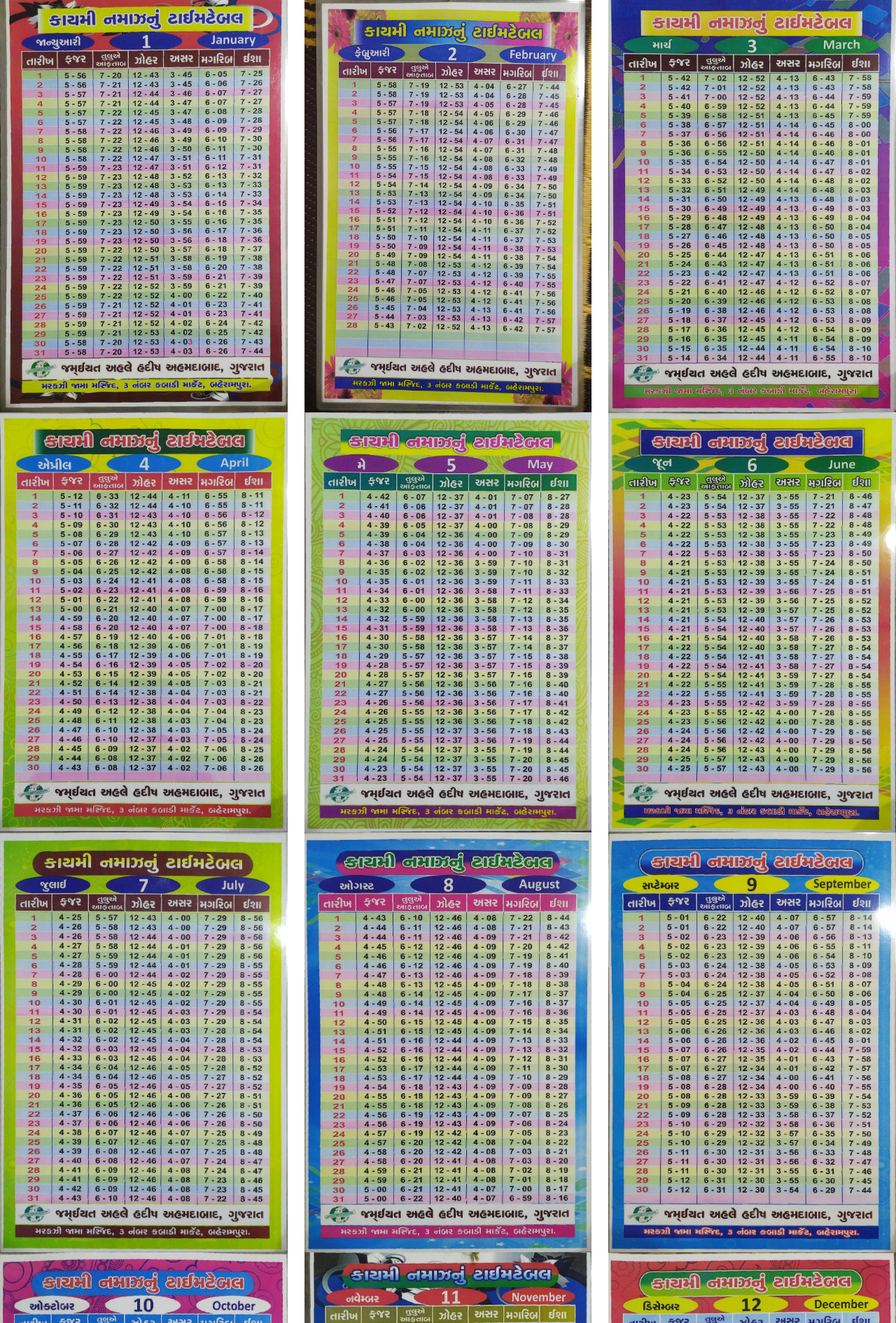
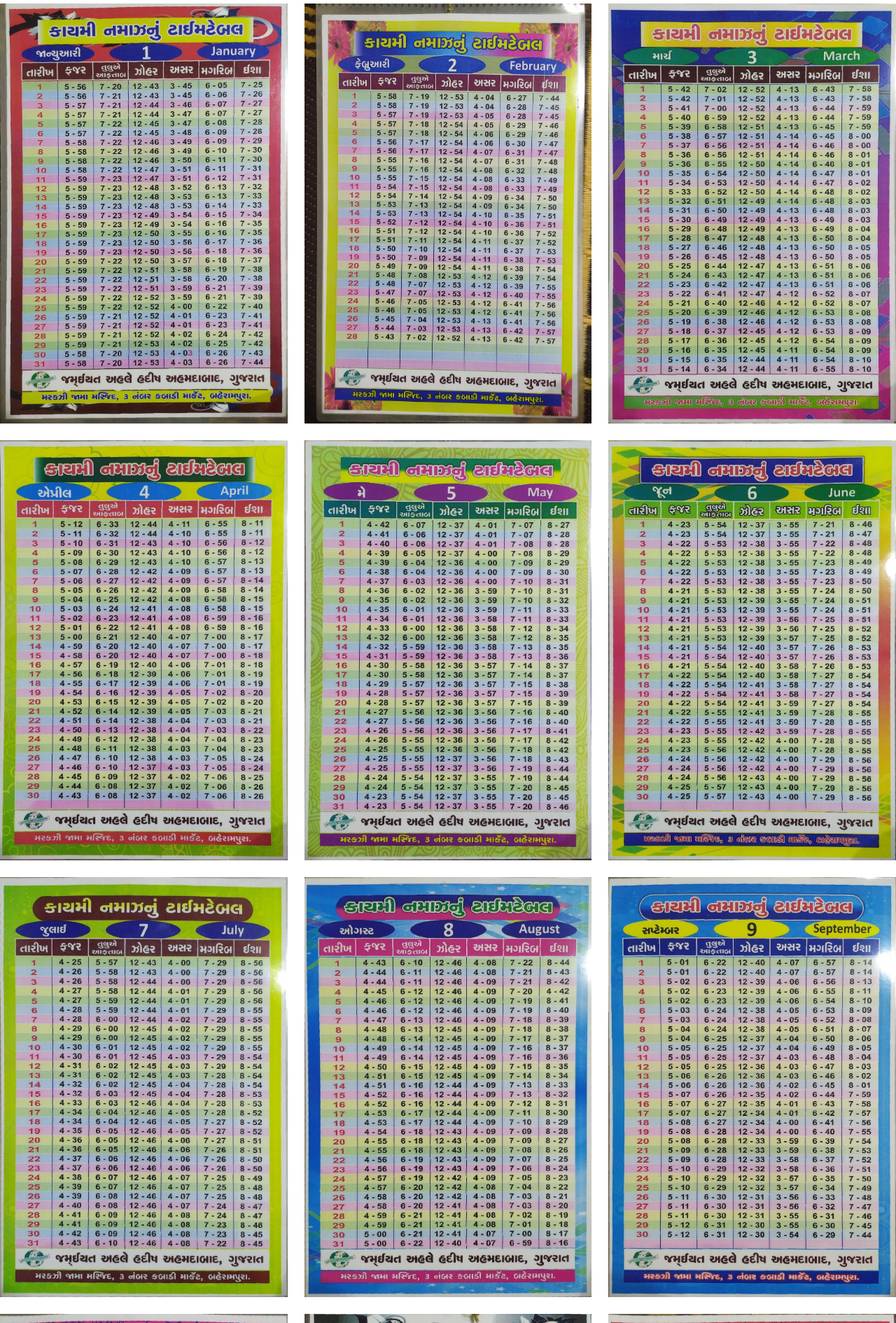
Before and after one commit to osamaSStech/osamaSStech.github.io, a plain HTML site: page jantari/index.html in a window 1280 px wide. Shown: the part 67-1957 px from the top of the page at 70% size. Drawn offline with nearby package versions, Linux system fonts and the light colour scheme.

Commit message:
Fixed some styling

```diff
--- a/jantari/index.html
+++ b/jantari/index.html
@@ -14,7 +14,7 @@
 
 <body>
    <h1>Timetable</h1>
-   <div class="row">
+   <div class="row my-4">
       <div class="col-md-4">
          <img class="d-block w-100" src="images/january.png" alt="First slide" height="600px" width="200px">
       </div>
@@ -25,7 +25,7 @@
          <img class="d-block w-100" src="images/march.png" alt="First slide" height="600px" width="200px">
       </div>
    </div>
-   <div class="row">
+   <div class="row my-4">
       <div class="col-md-4">
          <img class="d-block w-100" src="images/april.png" alt="First slide" height="600px" width="200px">
       </div>
@@ -36,7 +36,7 @@
          <img class="d-block w-100" src="images/june.png" alt="First slide" height="600px" width="200px">
       </div>
    </div>
-   <div class="row">
+   <div class="row my-4">
       <div class="col-md-4">
          <img class="d-block w-100" src="images/july.png" alt="First slide" height="600px" width="200px">
       </div>
@@ -47,7 +47,7 @@
          <img class="d-block w-100" src="images/september.png" alt="First slide" height="600px" width="200px">
       </div>
    </div>
-   <div class="row">
+   <div class="row my-4">
       <div class="col-md-4">
          <img class="d-block w-100" src="images/october.png" alt="First slide" height="600px" width="200px">
       </div>
```
